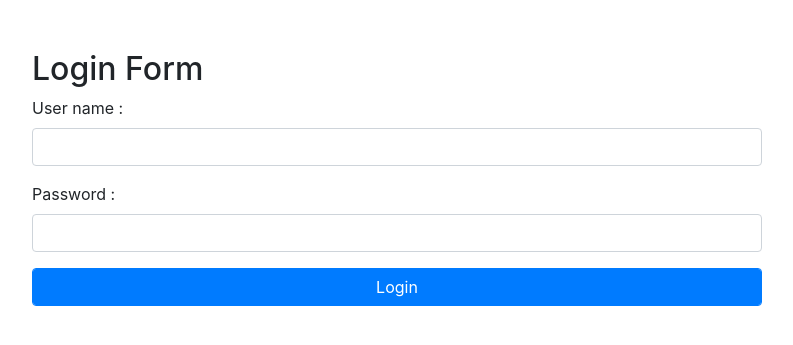
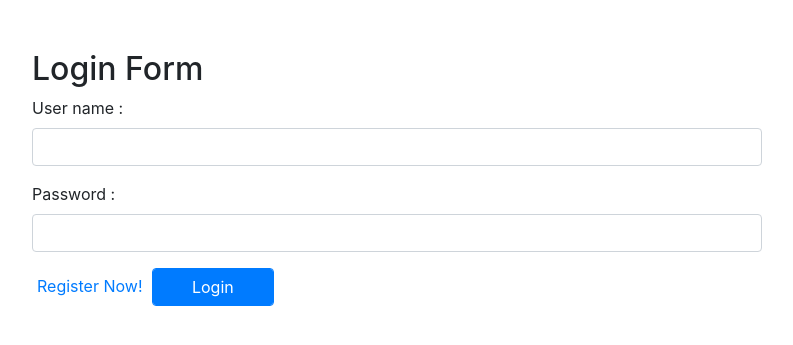
Before and after one commit to Montlucon/Aubergine, a PHP site: page /login.html in a window 1280 px wide. Shown: the top 345 px of the page, without its empty margins (243-1036 px from the left). Run offline with PHP 8.4, Linux system fonts and the light colour scheme; some libraries are stand-ins or nearby versions; some web fonts are replaced.

Commit message:
Add link to register

```diff
--- a/assets/css/login.css
+++ b/assets/css/login.css
@@ -4,3 +4,7 @@
 #login-container {
 	margin: 50px 0;
 }
+
+.link {
+	margin: 0 5px;
+}
--- a/login.html
+++ b/login.html
@@ -25,7 +25,8 @@
 						<label>Password :</label>
 						<input type="password" name="password" id="password" class="form-control">
 					</div>
-					<input type="button" name="login" id="login" value="Login" class="form-control btn btn-primary">
+					<a href="register.html" class="link">Register Now!</a>
+					<input type="button" name="login" id="login" value="Login" class="form-control btn btn-primary col-2">
 				</form>
 			</div>
 		</div>
```
